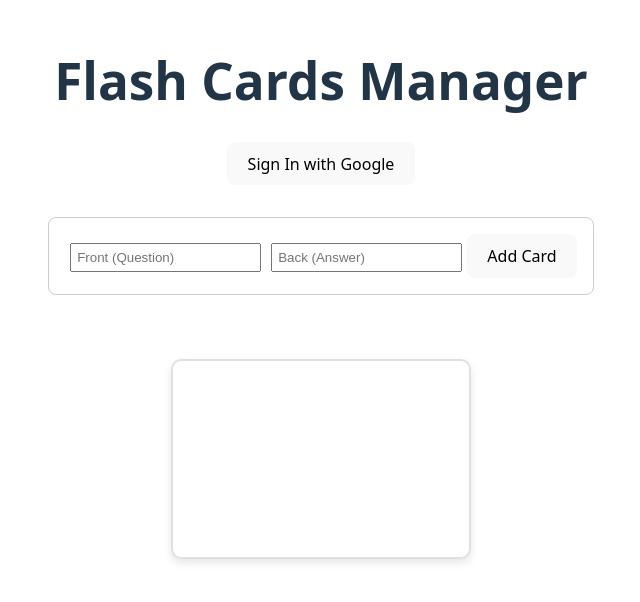
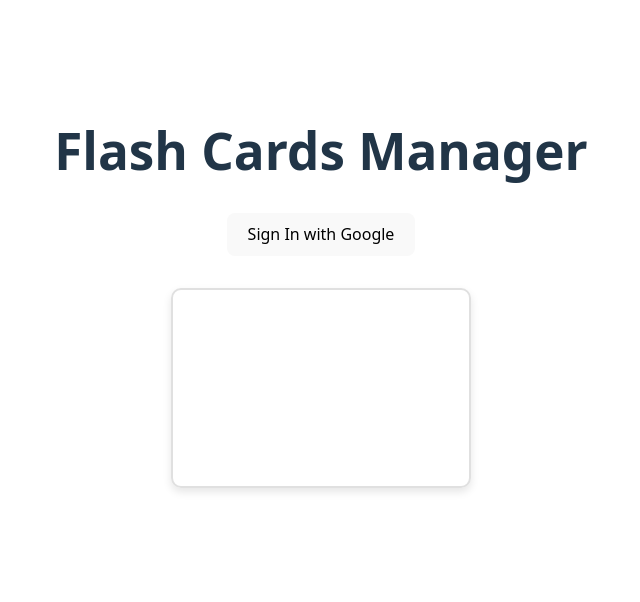
Before and after one commit to emunozgutier/Bubble-Flash-Cards, a React (Vite) app: page / in a window 1280 px wide. Shown: the part 112-714 px from the top of the page, without its empty margins (319-959 px from the left). Built offline with nearby package versions, Linux system fonts and the light colour scheme.

Commit message:
Remove add card form from MainPage
Eliminated the add card form and related handlers from MainPage.jsx, simplifying the component and focusing it on displaying cards only.

```diff
--- a/src/pages/MainPage.jsx
+++ b/src/pages/MainPage.jsx
@@ -9,19 +9,7 @@ import MainPageDeckList from './submodules1/MainPageDeckList';
 function MainPage() {
     const navigate = useNavigate();
     const { isAuthorized } = useDriveStore();
-    const { cards, draftCard, addCard, setDraftCardFront, setDraftCardBack, resetDraftCard } = useDataStore();
-
-    const handleAddCard = (e) => {
-        e.preventDefault();
-        if (!draftCard.front || !draftCard.back) return;
-        const newCard = {
-            id: Date.now(),
-            front: draftCard.front,
-            back: draftCard.back
-        };
-        addCard(newCard);
-        resetDraftCard();
-    };
+    const { cards } = useDataStore();
 
     return (
         <div className="select-deck-page">
@@ -39,22 +27,6 @@ function MainPage() {
                 </div>
             )}
 
-            <form className="add-card-form" onSubmit={handleAddCard}>
-                <input
-                    type="text"
-                    placeholder="Front (Question)"
-                    value={draftCard.front}
-                    onChange={(e) => setDraftCardFront(e.target.value)}
-                />
-                <input
-                    type="text"
-                    placeholder="Back (Answer)"
-                    value={draftCard.back}
-                    onChange={(e) => setDraftCardBack(e.target.value)}
-                />
-                <button type="submit">Add Card</button>
-            </form>
-
             <div className="card-grid">
                 {cards.map(card => (
                     <FlashCard
```
